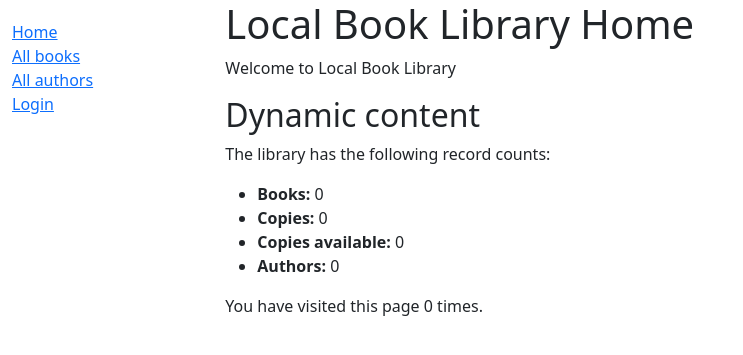
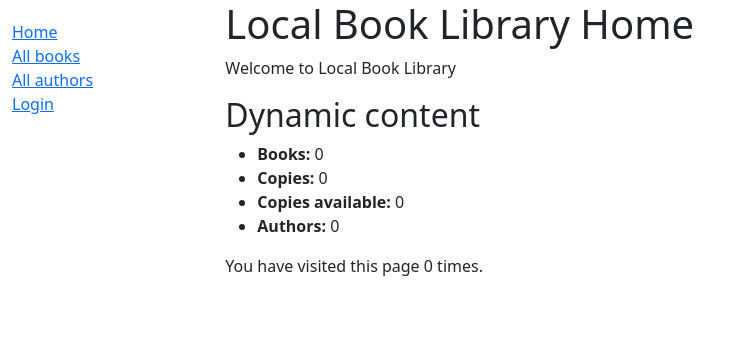
Before and after one commit to Kingswings/Django, a Django app: page /catalog/ in a window 1280 px wide. Shown: the top 355 px of the page, without its empty margins (0-743 px from the left). Run offline with Django 4.2, Linux system fonts and the light colour scheme; data that the repository does not hold is empty.

```diff
--- a/ProjektAuftrag_Sidney_Hyde_M151/project/locallibrary/catalog/templates/index.html
+++ b/ProjektAuftrag_Sidney_Hyde_M151/project/locallibrary/catalog/templates/index.html
@@ -6,7 +6,6 @@
     Welcome to Local Book Library
   </p>
   <h2>Dynamic content</h2>
-  <p>The library has the following record counts:</p>
   <ul>
     <li><strong>Books:</strong> {{ num_books }}</li>
     <li><strong>Copies:</strong> {{ num_instances }}</li>
```
